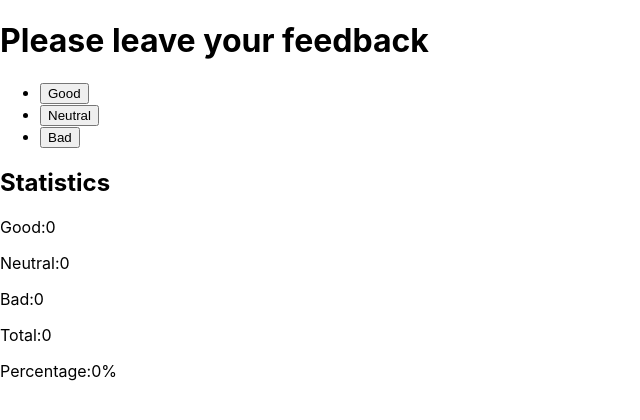
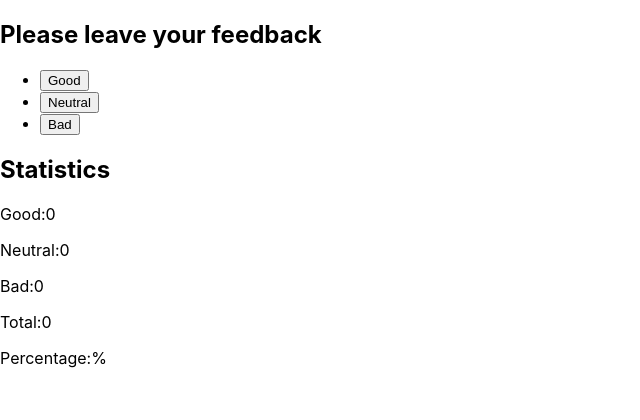
Before and after one commit to chamomile22/goit-react-hw-02-feedback, a React (Create React App) app: page / in a window 1280 px wide. Shown: the top 420 px of the page, without its empty margins (0-640 px from the left). Built offline with nearby package versions, Linux system fonts and the light colour scheme.

Commit message:
Update Feedback.jsx

```diff
--- a/src/components/Feedback/Feedback.jsx
+++ b/src/components/Feedback/Feedback.jsx
@@ -5,51 +5,42 @@ export class Feedback extends React.Component {
     good: 0,
     neutral: 0,
     bad: 0,
-    total: 0,
-    percentage: 0,
   };
 
   handleGoodFeedback = () => {
     this.setState(prevState => ({
       good: (prevState.good += 1),
     }));
-    this.countTotalFeedback();
-    this.countPositiveFeedbackPercentage();
   };
   handleNeutralFeedback = () => {
     this.setState(prevState => ({
       neutral: (prevState.neutral += 1),
     }));
-    this.countTotalFeedback();
-    this.countPositiveFeedbackPercentage();
   };
   handleBadFeedback = () => {
     this.setState(prevState => ({
       bad: (prevState.bad += 1),
     }));
-    this.countTotalFeedback();
-    this.countPositiveFeedbackPercentage();
   };
 
-  countTotalFeedback = () => {
-    this.setState(prevState => ({
-      total: (prevState.total =
-        prevState.good + prevState.neutral + prevState.bad),
-    }));
+  countTotalFeedback = (good, neutral, bad) => {
+    let total = 0;
+    total = good + neutral + bad;
+    return total;
   };
-  countPositiveFeedbackPercentage = () => {
-    this.setState(prevState => ({
-      percentage: (prevState.percentage =
-        (prevState.good /
-          (prevState.good + prevState.neutral + prevState.bad)) *
-        100),
-    }));
+  countPositiveFeedbackPercentage = (good, neutral, bad) => {
+    let percentage = 0;
+    console.log(percentage);
+    percentage = (good / (good + neutral + bad)) * 100;
+    console.log(percentage);
+    return percentage;
   };
 
   render() {
+    const { good, neutral, bad } = this.state;
     return (
       <>
-        <h1>Please leave your feedback</h1>
+        <h2>Please leave your feedback</h2>
         <ul>
           <li>
             <button type="button" onClick={this.handleGoodFeedback}>
@@ -68,11 +59,17 @@ export class Feedback extends React.Component {
           </li>
         </ul>
         <h2>Statistics</h2>
-        <p>Good:{this.state.good}</p>
-        <p>Neutral:{this.state.neutral}</p>
-        <p>Bad:{this.state.bad}</p>
-        <p>Total:{this.state.total}</p>
-        <p>Percentage:{this.state.percentage}%</p>
+        <p>Good:{good}</p>
+        <p>Neutral:{neutral}</p>
+        <p>Bad:{bad}</p>
+        <p>Total:{this.countTotalFeedback(good, neutral, bad)}</p>
+        <p>
+          Percentage:
+          {console.log(
+            this.countPositiveFeedbackPercentage(good, neutral, bad)
+          )}
+          %
+        </p>
       </>
     );
   }
```
